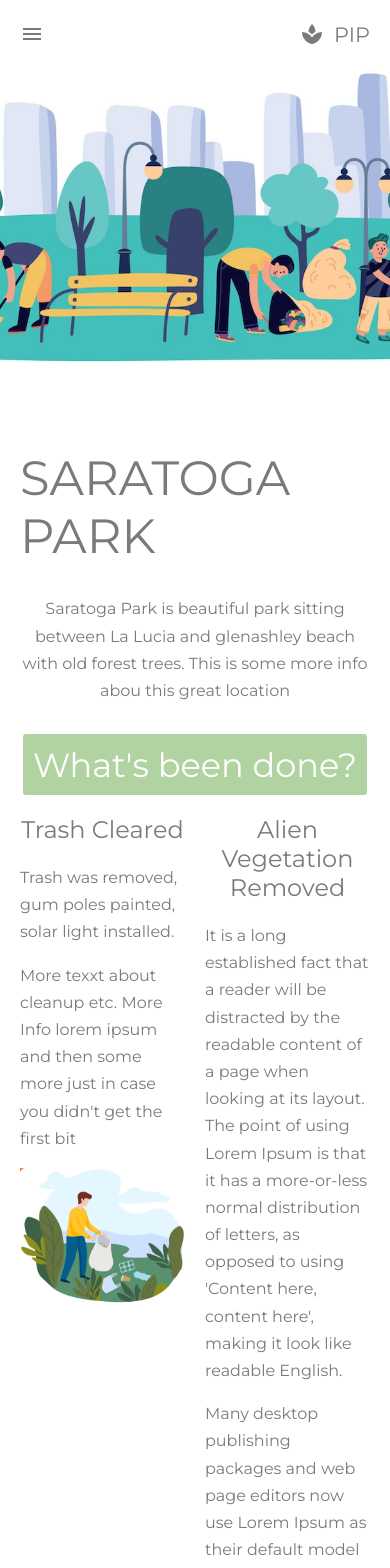
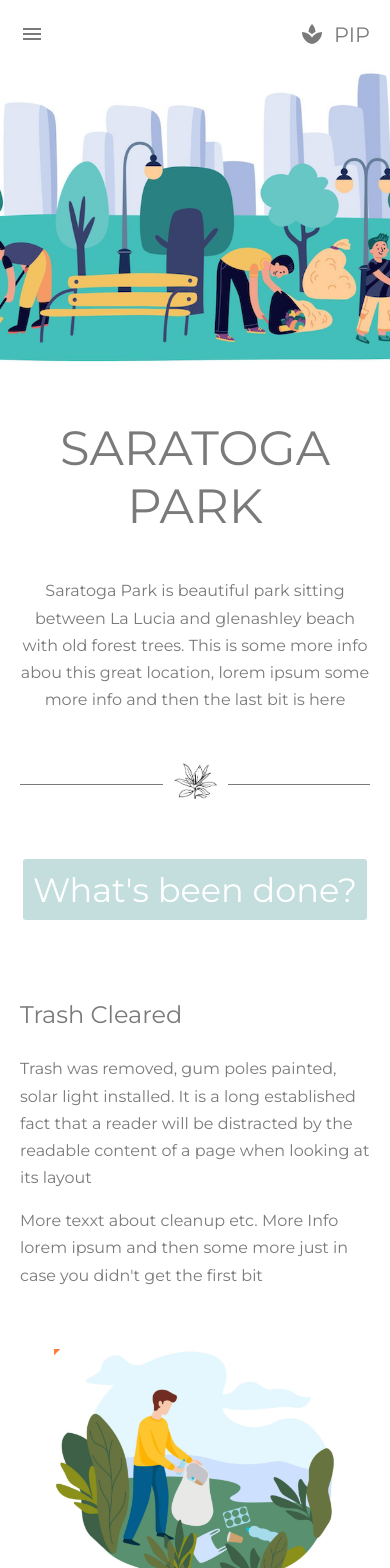
Before and after one commit to autumn8/parks-improvement-project, a React (Vite) app: page /projects in a window 390 px wide. Shown: the top 1568 px of the page. Built offline with nearby package versions, Linux system fonts and the light colour scheme.

Commit message:
feat: add project page responsive styling

```diff
--- a/src/App.css
+++ b/src/App.css
@@ -55,13 +55,14 @@ body {
 
 .block-header__wrapper {
   display: flex;
+  padding-top: 64px;
   justify-content: center;
 }
 
 .block-header {
   display: inline-block;
   padding: 10px;
-  background-color: #b1d3a1;
+  background-color: #c4dede;
   color: white;
   font-size: 2.1rem;
   border-radius: 3px;
@@ -110,6 +111,7 @@ body {
 }
 
 .app__h1 {
+  text-align: center;
   margin-top:50px;
   margin-bottom: 0;
   font-size: 3rem;
@@ -134,6 +136,8 @@ body {
   width: 100%;
   max-width: 1202px;
   min-width: 610px;
+  margin-left:4%;
+  margin-right: 4%;
 }
 
 .app__info {
--- a/src/components/framework/InfoCard/InfoCard.css
+++ b/src/components/framework/InfoCard/InfoCard.css
@@ -1,7 +1,37 @@
 .info-card {
     column-gap: 80px;
-    margin-top:80px;
-    flex-basis: 100%;
+    margin: 60px  4%;
+    flex-basis: 50%;
+    margin-bottom:0;
+}
+
+.info-card__h1 {
+    font-weight: 400;
+    margin-bottom:26px;
+}
+
+@media screen and (max-width: 800px) {
+    .info-card {
+        flex-basis: 100%;
+        margin-left: 12%;
+        margin-right: 12%;
+    }
+
+    .info-card__h1 {
+        text-align: left;
+    }
+
+
+}
+
+@media screen and (max-width: 500px) {
+    .info-card {
+        flex-basis: 100%;
+        margin-left: 0;
+        margin-right: 0;
+    }
+
+
 }
 
 .info-card__desc {
@@ -13,35 +43,20 @@
    order: -1;
 }
 
-@media screen and (max-width: 650px) {
-    .info-card {
-        flex-direction: column;
-    }
 
-    .info-card .info-card__img-col  {
-        order: 0 !important;
-     }
-
-}
 
 .info-card__img-col {
     max-width: 282px;
     margin: 0 auto;
+    margin-top: 60px;
 }
 
 .info-card__info-col, .info-card__img-col {
     flex-basis: 50%;
 }
 
-.info-card__h1 {
-    font-weight: 400;
-    text-align: center;
-}
+
 
 .info-card__img {
     width: 100%;
 }
-
-.info-card__col {
-    flex-basis: 50%;
-}
--- a/src/components/framework/InfoCard/InfoCard.jsx
+++ b/src/components/framework/InfoCard/InfoCard.jsx
@@ -2,7 +2,7 @@ import "./InfoCard.css";
 
 function InfoCard({headerText, descText, imgSrc}) {
     return (
-        <div className="col info-card__col">
+        <div className="col info-card">
             <h1 className="info-card__h1">{headerText}</h1>
             <div className='info-card__desc'>{descText}</div>
             <div className="info-card__img-col">
--- a/src/views/Projects/Projects.css
+++ b/src/views/Projects/Projects.css
@@ -1,12 +1,47 @@
-.project__intro-info {
+.project__h1 {
+    margin-top:20px;
+}
+
+.project__intro {
     display: flex;
     flex-direction: column;
     align-items: center;
 }
 
-.project__info-intro {
+@media screen and (max-width: 800px) {
+    .project__row {
+        flex-wrap: wrap;
+    }
+}
+
+
+.project__intro-info {
     max-width: 550px;
     line-height: 1.7;
     text-align: center;
-    margin: 30px 0;
+    margin: 42px 0;
 }
+
+.project__header-divider {
+    display: flex;
+    justify-content: center;
+    align-items: center;
+    box-sizing: border-box;
+    max-width:475px;
+    width: 100%;
+    border-bottom: 1px solid var(--app-primary-color);
+    margin-top: 29px;
+    margin-top: 29px;
+    margin-bottom: 10px;
+}
+
+.project__header-stamp {
+    border: 10px solid white;
+    position: absolute;
+    background-color: white;
+    background-image: url(/plantStamp4.png);
+    background-repeat: no-repeat;
+    width: 45px;
+    height: 45px;
+    background-size: contain;
+}
--- a/src/views/Projects/Projects.jsx
+++ b/src/views/Projects/Projects.jsx
@@ -9,22 +9,23 @@ function Projects() {
                 <img src="/parkCommunity.png" alt="" className="app__hero2" />
             </div>
             <main className="main">
-                <section className="project__intro-info">
-                    <h1 className="app__h1">SARATOGA PARK</h1>
-                    <p className="project__info-intro">
-                        Saratoga Park is beautiful park sitting between La Lucia and glenashley beach with old forest trees. This is some more info abou this great location
+                <section className="project__intro">
+                    <h1 className="app__h1 project__h1">SARATOGA PARK</h1>
+                    <p className="project__intro-info">
+                        Saratoga Park is beautiful park sitting between La Lucia and glenashley beach with old forest trees. This is some more info abou this great location, lorem ipsum some more info and then the last bit is here
                     </p>
+                    <div className="project__header-divider"><div className="project__header-stamp"></div></div>
 
                 </section>
                 <section>
                     <div className="block-header__wrapper">
                         <div className="block-header">What's been done?</div>
                     </div>
-                    <div className="row">
+                    <div className="row project__row">
                         <InfoCard
                             headerText="Trash Cleared"
                             descText={<>
-                                <p>Trash was removed, gum poles painted, solar light installed.</p>
+                                <p>Trash was removed, gum poles painted, solar light installed. It is a long established fact that a reader will be distracted by the readable content of a page when looking at its layout</p>
                                 <p>More texxt about cleanup etc. More Info lorem ipsum and then some more just in case you didn't get the first bit</p>
                             </>}
                             imgSrc="/cleanup.png"
@@ -40,11 +41,11 @@ function Projects() {
                         >
                         </InfoCard>
                     </div>
-                    <div className="row">
+                    <div className="row project__row">
                         <InfoCard
-                            headerText="Clean Up"
+                            headerText="Indigenous Plants Seeded"
                             descText={<>
-                                <p>Trash was removed, gum poles painted, solar light installed.</p>
+                                <p>More texxt about cleanup etc. More Info lorem ipsum and then some more just in case you didn't get the first bit</p>
                                 <p>More texxt about cleanup etc. Blach blah lorem ipsum lorem lorem ipsum lorum</p>
                             </>}
                             imgSrc="/cleanup.png"
@@ -53,7 +54,10 @@ function Projects() {
                         </InfoCard>
                         <InfoCard
                             headerText="Vegetation"
-                            descText={<><p>Alien plants were removed, verge and lawns trimmed.</p></>}
+                            descText={<>
+                            <p>Alien plants were removed, verge and lawns trimmed.</p>
+                            <p> Many desktop publishing packages and web page editors now use Lorem Ipsum as their default model text, and a search for 'lorem ipsum' will uncover many web sites still in their infancy. Various versions have evolved over the years, sometimes by accident, sometimes on purpose (injected humour and the like).</p>
+                            </>}
                             imgSrc="/communityPlant.png"
                             align="left"
                         >
```
